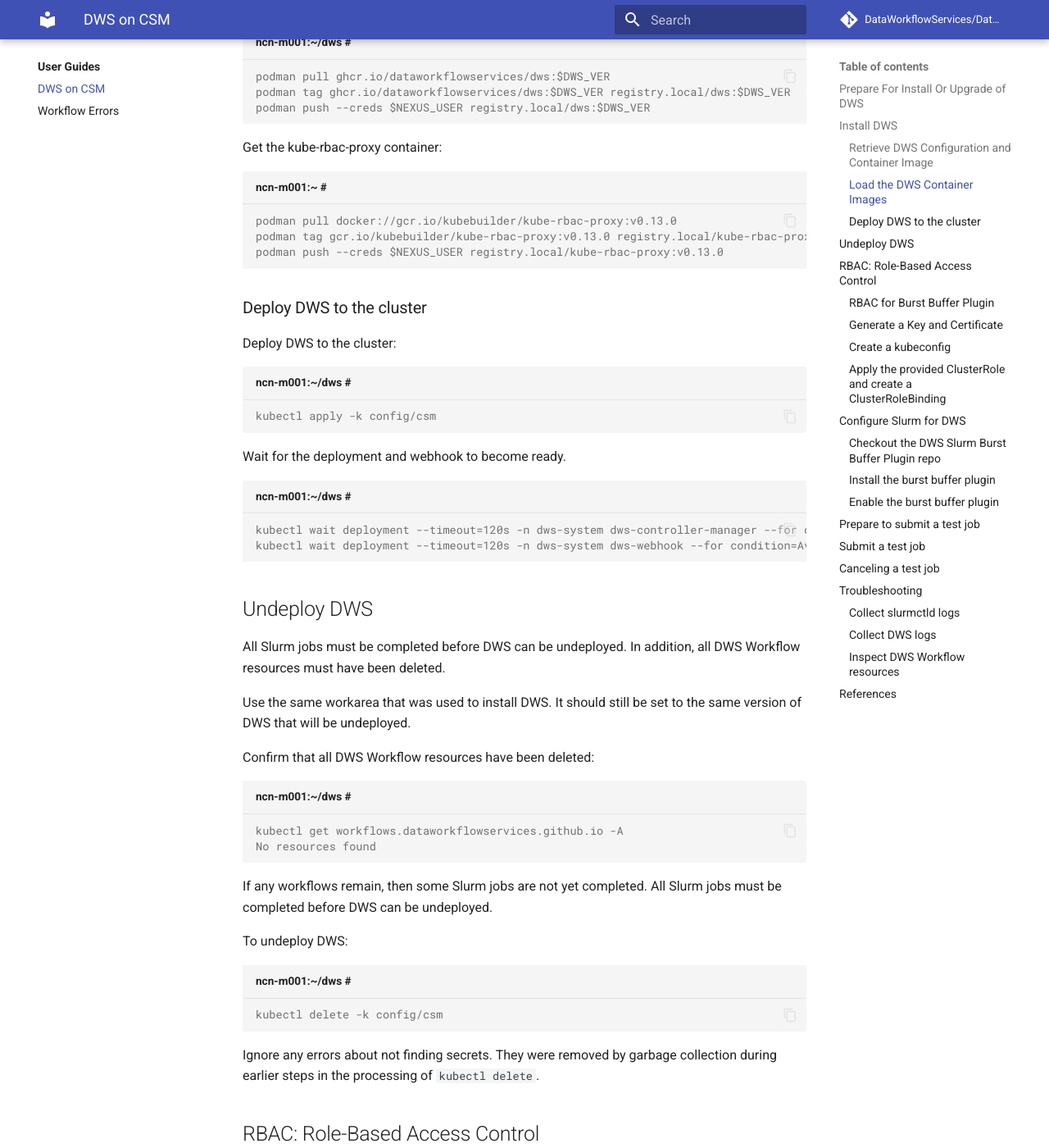
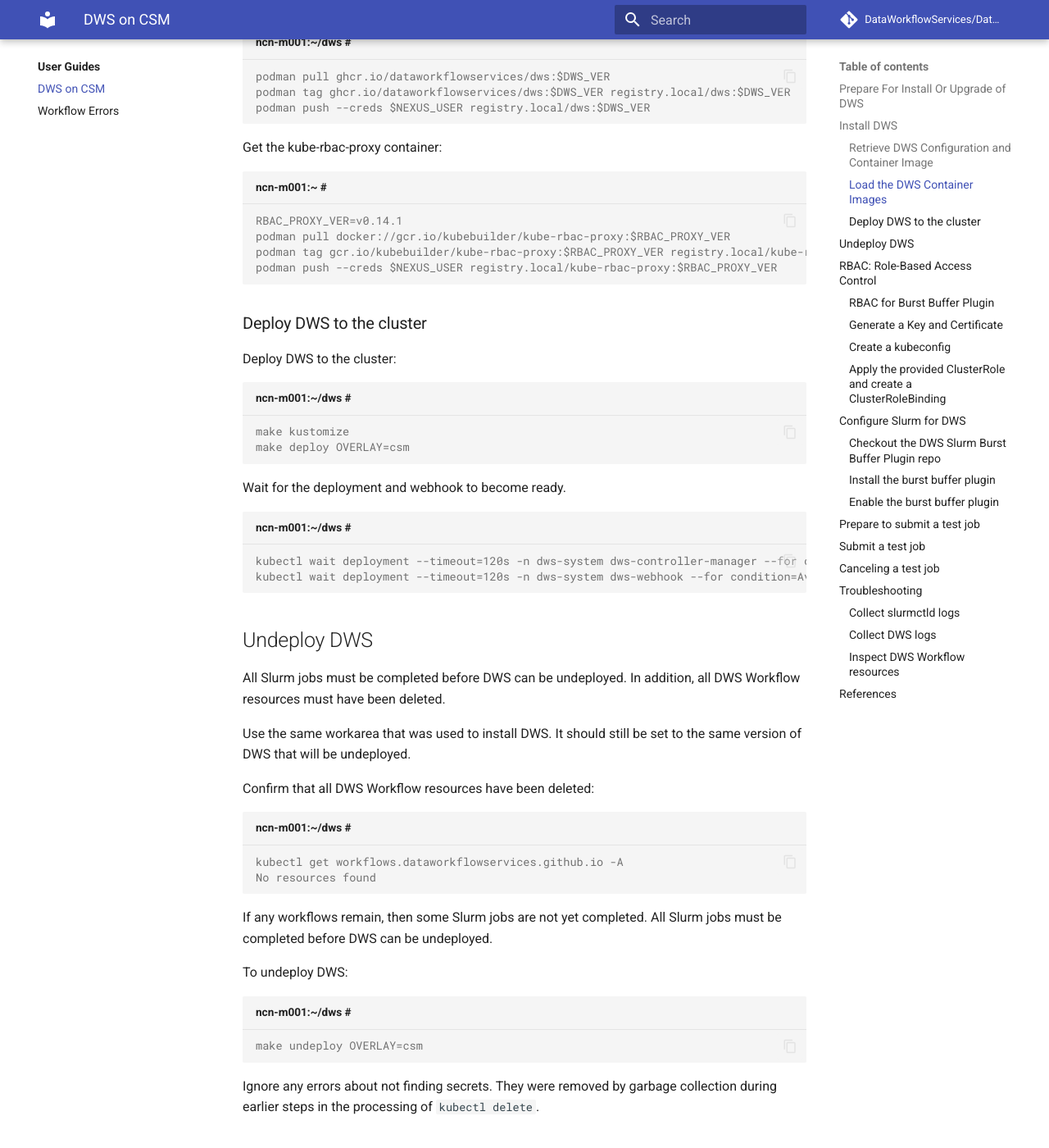
Before and after one commit to DataWorkflowServices/DataWorkflowServices.github.io, an MkDocs documentation site: the page built from docs/guides/dws-on-csm/readme.md, in a window 1280 px wide and 1400 px high, scrolled down 1572 px. Shown: the whole window at 82% size. Built offline with MkDocs 1.6.1 and Material for MkDocs 9.7.7, drawn with Linux system fonts in a browser that asks for light colours; comment, search, counter and statistics services are not loaded; the version menu is left out; some of the changed text lies outside the part shown.

Commit message:
Update install docs for dws-slurm-bb-pluging v0.0.5 (#15)
Signed-off-by: Dean Roehrich <dean.roehrich@hpe.com>

````diff
--- a/docs/guides/dws-on-csm/readme.md
+++ b/docs/guides/dws-on-csm/readme.md
@@ -57,9 +57,10 @@
 Get the kube-rbac-proxy container:
 
 ```console title="ncn-m001:~ #"
-podman pull docker://gcr.io/kubebuilder/kube-rbac-proxy:v0.13.0
-podman tag gcr.io/kubebuilder/kube-rbac-proxy:v0.13.0 registry.local/kube-rbac-proxy:v0.13.0
-podman push --creds $NEXUS_USER registry.local/kube-rbac-proxy:v0.13.0
+RBAC_PROXY_VER=v0.14.1
+podman pull docker://gcr.io/kubebuilder/kube-rbac-proxy:$RBAC_PROXY_VER
+podman tag gcr.io/kubebuilder/kube-rbac-proxy:$RBAC_PROXY_VER registry.local/kube-rbac-proxy:$RBAC_PROXY_VER
+podman push --creds $NEXUS_USER registry.local/kube-rbac-proxy:$RBAC_PROXY_VER
 ```
 
 ### Deploy DWS to the cluster
@@ -67,7 +68,8 @@
 Deploy DWS to the cluster:
 
 ```console title="ncn-m001:~/dws #"
-kubectl apply -k config/csm
+make kustomize
+make deploy OVERLAY=csm
 ```
 
 Wait for the deployment and webhook to become ready.
@@ -95,7 +97,7 @@
 To undeploy DWS:
 
 ```console title="ncn-m001:~/dws #"
-kubectl delete -k config/csm
+make undeploy OVERLAY=csm
 ```
 
 Ignore any errors about not finding secrets.  They were removed by garbage collection during earlier steps in the processing of `kubectl delete`.
````
Also changed, not shown: other parts of docs/guides/dws-on-csm/readme.md (+2 -2 lines).
